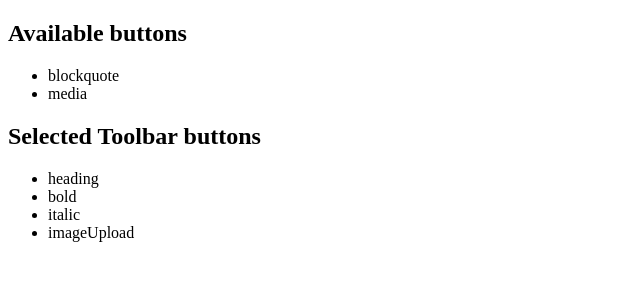
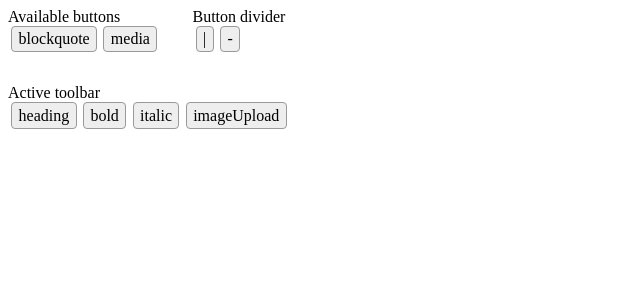
Before and after one commit to zrpnr/ckeditor5-drupal-admin, a Vue app: page / in a window 1280 px wide. Shown: the top 300 px of the page, without its empty margins (0-640 px from the left). Built offline with nearby package versions, Linux system fonts and the light colour scheme.

Commit message:
Basics of sortable in place

```diff
--- a/src/App.vue
+++ b/src/App.vue
@@ -1,29 +1,83 @@
 <template>
-  <Toolbar :title="titleAvailable" :list="listAvailable" />
-  <Toolbar :title="titleSelected" :list="listSelected" />
+  <div class="ckeditor5-toolbar--disabled">
+    <div class="ckeditor5-toolbar-available">
+      <label for="ckeditor5-toolbar-available__buttons"
+        >Available buttons</label
+      >
+      <draggable
+        class="ckeditor5-toolbar-available__buttons"
+        :list="listAvailable"
+        :group="group"
+        itemKey="id"
+      >
+        <template #item="{ element }">
+          <ToolbarButton :id="element.id" :name="element.name" />
+        </template>
+      </draggable>
+    </div>
+    <div class="ckeditor5-toolbar-divider">
+      <label for="ckeditor5-toolbar-divider__buttons"
+        >Button divider</label
+      >
+      <draggable
+        class="ckeditor5-toolbar-divider__buttons"
+        :list="dividers"
+        :group="{ name: 'toolbar', put: false, pull: 'clone', sort: 'false' }"
+        itemKey="id"
+      >
+        <template #item="{ element }">
+          <ToolbarButton :id="element.id" :name="element.name" />
+        </template>
+      </draggable>
+    </div>
+  </div>
+  <div class="ckeditor5-toolbar-active">
+    <label for="ckeditor5-toolbar-active__buttons">Active toolbar</label>
+    <draggable
+      class="ckeditor5-toolbar-active__buttons"
+      :list="listSelected"
+      :group="group"
+      itemKey="id"
+    >
+      <template #item="{ element }">
+        <ToolbarButton :id="element.id" :name="element.name" />
+      </template>
+    </draggable>
+  </div>
 </template>
 
 <script setup>
-  import Toolbar from './components/Toolbar.vue';
-  import { computed } from 'vue';
+import { ref } from "vue";
+import draggable from "vuedraggable";
+import ToolbarButton from './components/ToolbarButton.vue';
 
-  // init
-  const available = document.getElementById('buttons-available');
-  const selected = document.getElementById('buttons-selected');
+// init
+const available = document.getElementById("buttons-available");
+const selected = document.getElementById("buttons-selected");
+[available, selected].forEach((el) => {
+  el.style.visibility = "hidden";
+});
 
-  const availableToolbar = JSON.parse(`{"toolbar": ${available.innerHTML} }`);
-  const selectedToolbar = JSON.parse(`{"toolbar": ${selected.value} }`);
-  [available, selected].forEach((el) => {
-    el.style.visibility = 'hidden';
-  });
+// @todo: validate the provided values.
+const availableToolbar = JSON.parse(`{"toolbar": ${available.innerHTML} }`);
+const selectedToolbar = JSON.parse(`{"toolbar": ${selected.value} }`);
 
-  // basic setup
-  const titleAvailable = "Available buttons";
-  const listAvailable = computed(() => {
-    return availableToolbar.toolbar.filter((item) => !selectedToolbar.toolbar.includes(item));
-  });
 
-  const titleSelected = "Selected Toolbar buttons"
-  const listSelected = selectedToolbar.toolbar;
+// basic setup
+const group = "toolbar";
+const dividers = [{ name: "|", id: "divider" }, { name: "-", id: 'wrapping' }];
+const selectedButtons = [...selectedToolbar.toolbar];
+const availableButtons = availableToolbar.toolbar.filter((item) => !selectedButtons.includes(item));
+
+const listSelected = ref(selectedButtons.map((item) => ({ name: item, id: item })));
+const listAvailable = ref(availableButtons.map((item) => ({ name: item, id: item })));
 
 </script>
+
+<style scoped>
+  .ckeditor5-toolbar--disabled {
+    margin-bottom: 2rem;
+    display: flex;
+    gap: 2rem;
+  }
+</style>
--- a/src/components/Toolbar.vue
+++ /dev/null
@@ -1,16 +0,0 @@
-<template>
-  <h2>{{ title }}</h2>
-  <ul>
-    <li v-for="item in list" :key="item">{{ item }}</li>
-  </ul>
-</template>
-
-<script setup>
-import { defineProps } from 'vue';
-
-defineProps({
-  title: String,
-  list: Array
-});
-
-</script>
--- /dev/null
+++ b/src/components/ToolbarButton.vue
@@ -0,0 +1,27 @@
+<template>
+  <span :class="selector">{{ name }}</span>
+</template>
+
+<script setup>
+import { defineProps } from 'vue';
+
+const props = defineProps({
+  name: String,
+  id: String,
+});
+
+const selector = `ckeditor5-toolbar__button ckeditor5-toolbar__button-${props.id}`;
+
+</script>
+
+<style scoped>
+.ckeditor5-toolbar__button {
+  display: inline-block;
+  margin: 0 .2rem;
+  padding: .2rem .4rem;
+  background: #eee;
+  border: 1px solid #999;
+  border-radius: 4px;
+  cursor: grab;
+}
+</style>
```
